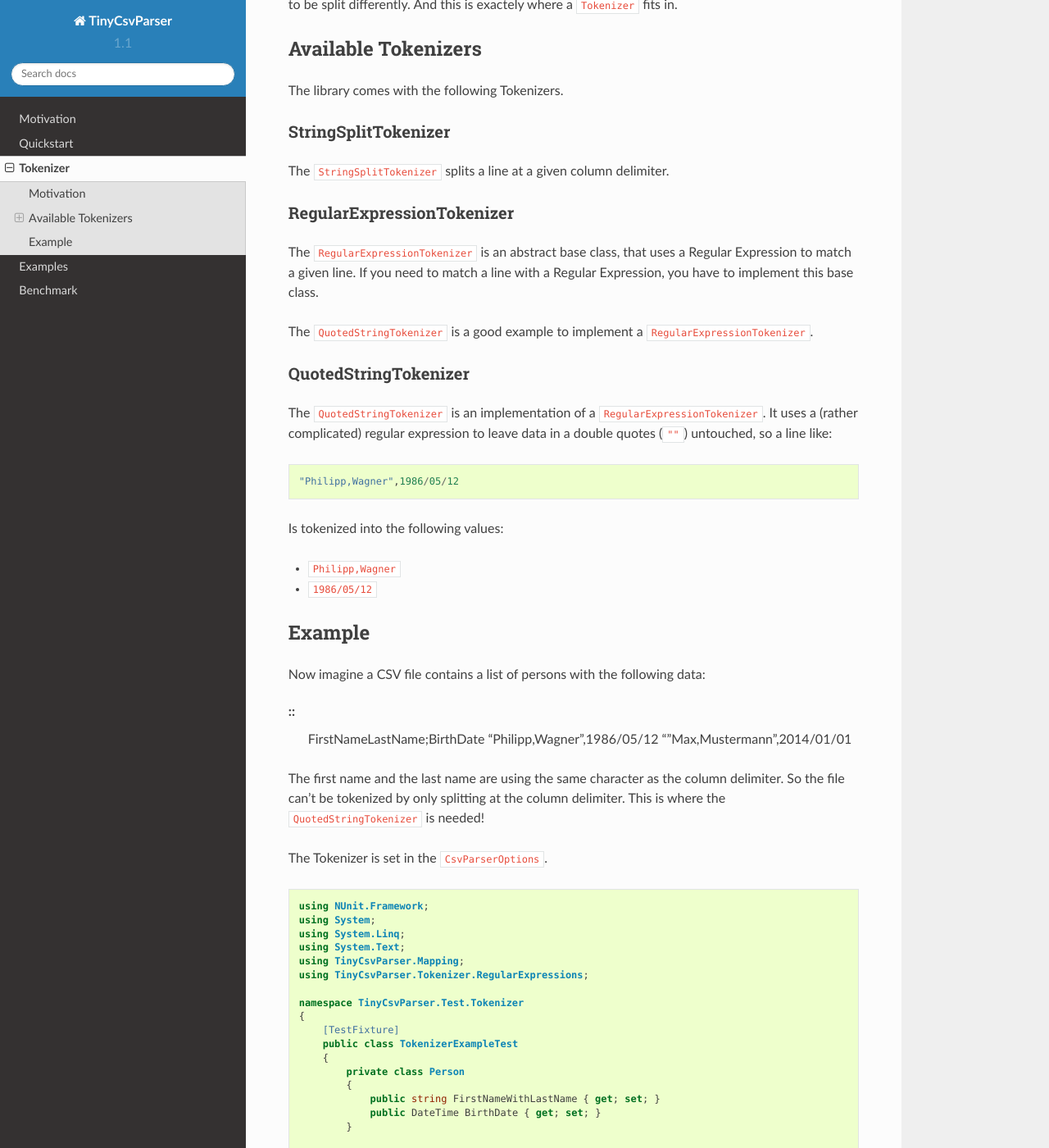
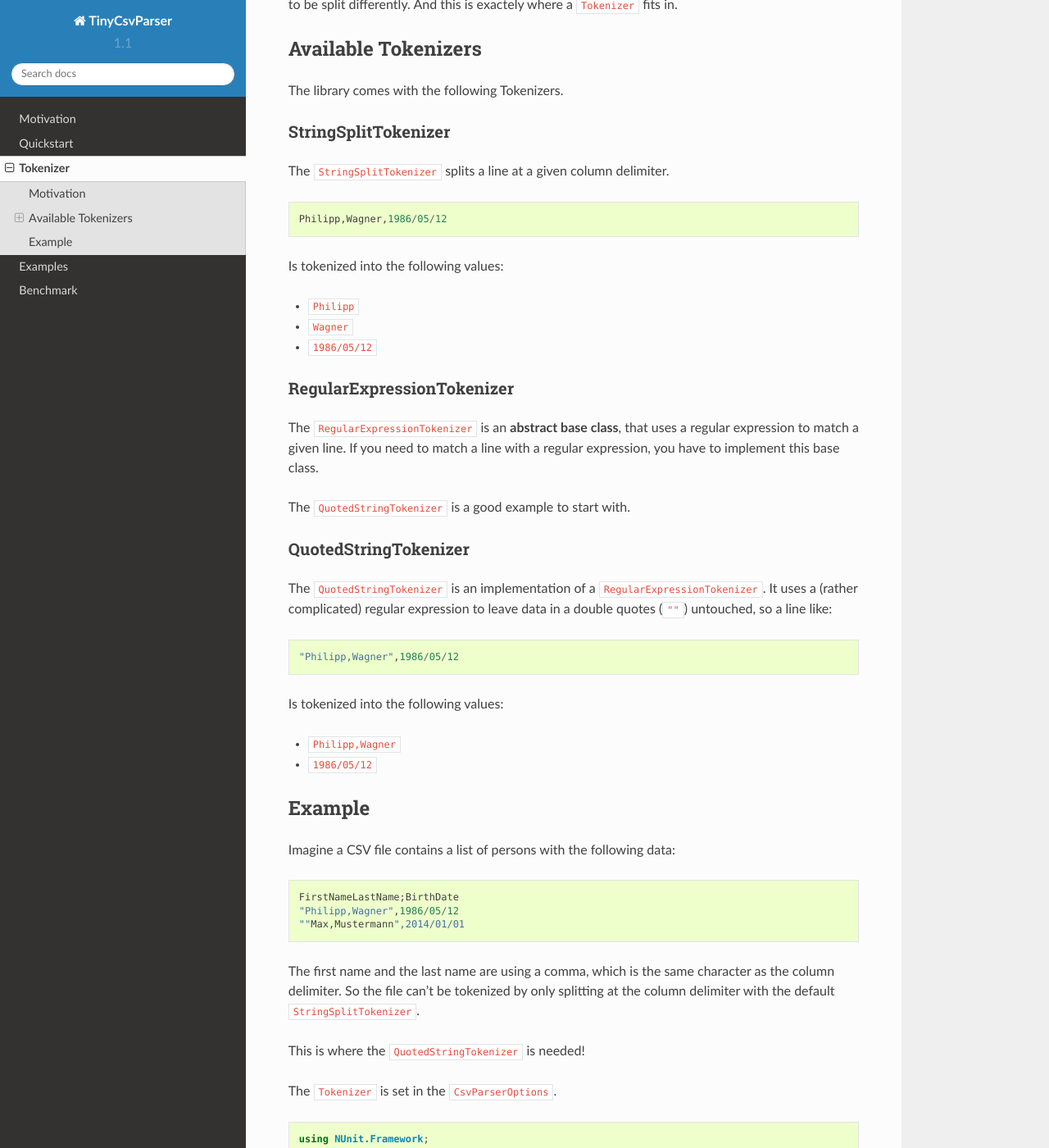
Before and after one commit to TinyCsvParser/TinyCsvParser, a Sphinx documentation site: the page built from TinyCsvParser/Documentation/source/sections/tokenizer.rst, in a window 1280 px wide and 1400 px high, scrolled down 491 px. Shown: the whole window at 82% size. Built offline with Sphinx 7.4.7 and the Read the Docs theme 2.0.0, drawn with Linux system fonts in a browser that asks for light colours.

Commit message:
[Issue #6]

```diff
--- a/TinyCsvParser/Documentation/source/sections/tokenizer.rst
+++ b/TinyCsvParser/Documentation/source/sections/tokenizer.rst
@@ -32,14 +32,24 @@ StringSplitTokenizer
 
 The :csharp:`StringSplitTokenizer` splits a line at a given column delimiter.
 
+::
+
+    Philipp,Wagner,1986/05/12
+
+Is tokenized into the following values:
+
+* :code:`Philipp`
+* :code:`Wagner`
+* :code:`1986/05/12`
+
 RegularExpressionTokenizer
 """"""""""""""""""""""""""
 
-The :csharp:`RegularExpressionTokenizer` is an abstract base class, that uses a Regular Expression
-to match a given line. If you need to match a line with a Regular Expression, you have to implement
+The :csharp:`RegularExpressionTokenizer` is an **abstract base class**, that uses a regular expression
+to match a given line. If you need to match a line with a regular expression, you have to implement
 this base class.
 
-The :csharp:`QuotedStringTokenizer` is a good example to implement a :csharp:`RegularExpressionTokenizer`.
+The :csharp:`QuotedStringTokenizer` is a good example to start with.
 
 QuotedStringTokenizer
 """""""""""""""""""""
@@ -60,18 +70,21 @@ Is tokenized into the following values:
 Example
 ~~~~~~~
 
-Now imagine a CSV file contains a list of persons with the following data:
+Imagine a CSV file contains a list of persons with the following data:
 
 ::
+
     FirstNameLastName;BirthDate
     "Philipp,Wagner",1986/05/12
     ""Max,Mustermann",2014/01/01
 
-The first name and the last name are using the same character as the column delimiter. So the file can't
-be tokenized by only splitting at the column delimiter. This is where the :code:`QuotedStringTokenizer` is
-needed!
+The first name and the last name are using a comma, which is the same character as the column delimiter.
+So the file can't be tokenized by only splitting at the column delimiter with the default
+:code:`StringSplitTokenizer`.
 
-The Tokenizer is set in the :code:`CsvParserOptions`.
+This is where the :code:`QuotedStringTokenizer` is needed!
+
+The :code:`Tokenizer` is set in the :code:`CsvParserOptions`.
 
 .. code-block:: csharp
 
```
Also changed, not shown: 5 other files.
